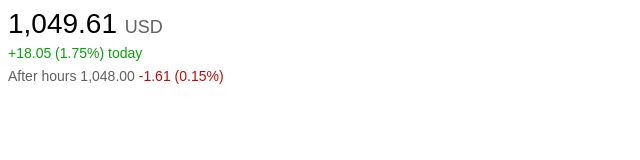
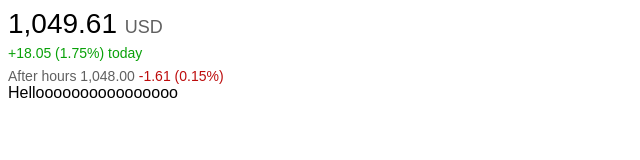
Before and after one commit to SuNGuR1453/SuNGuR1453.github.io, a plain HTML site: page index.html in a window 1280 px wide. Shown: the whole page, without its empty margins (0-640 px from the left). Drawn offline with Linux system fonts and the light colour scheme.

Commit message:
Update index.html

```diff
--- a/index.html
+++ b/index.html
@@ -44,5 +44,8 @@
     <p class="zaman">
         After hours 1,048.00 <span class="red">-1.61 (0.15%)</span>
     </p>
+    <p>
+        Helloooooooooooooooo
+    </p>
 </body>
 </html>
```
